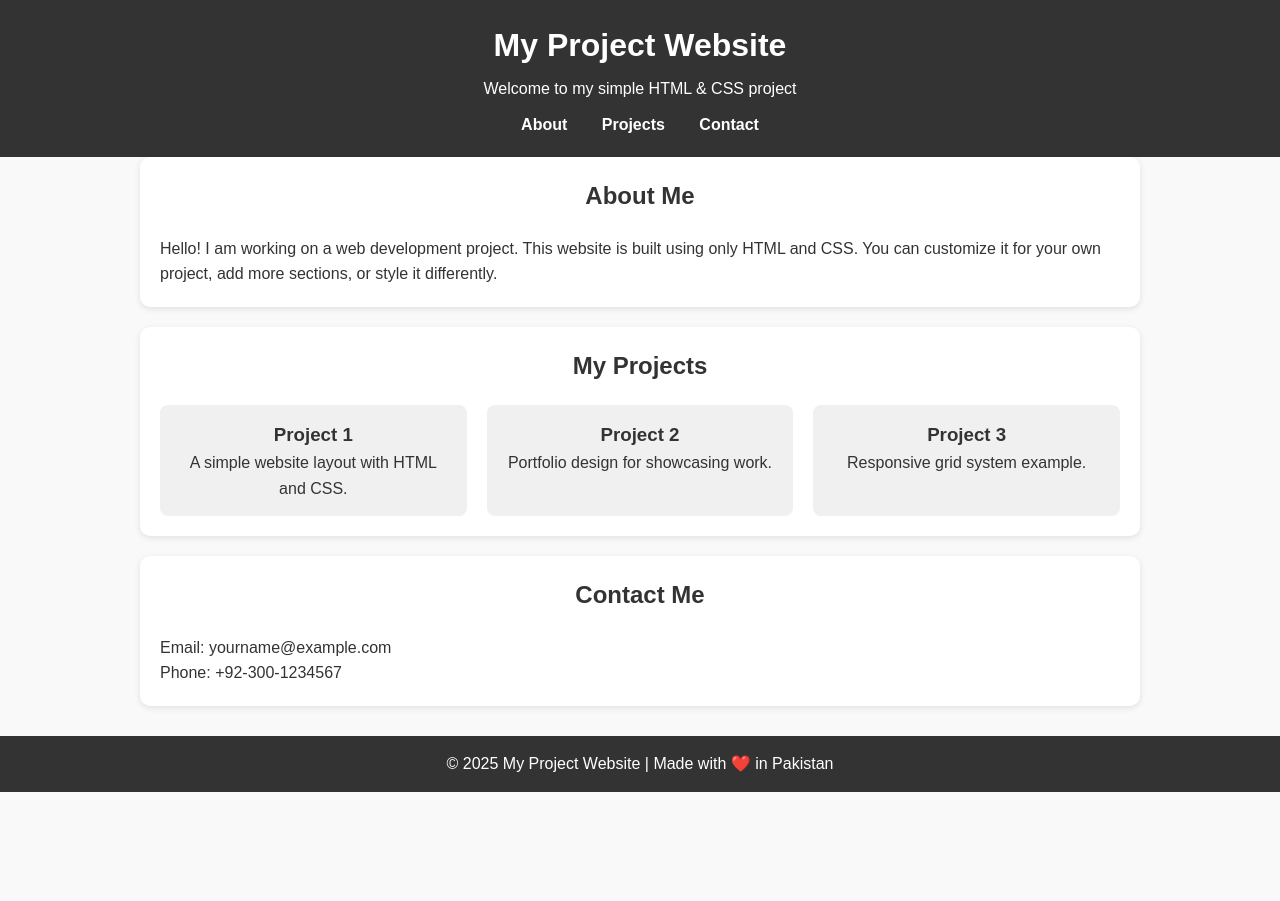
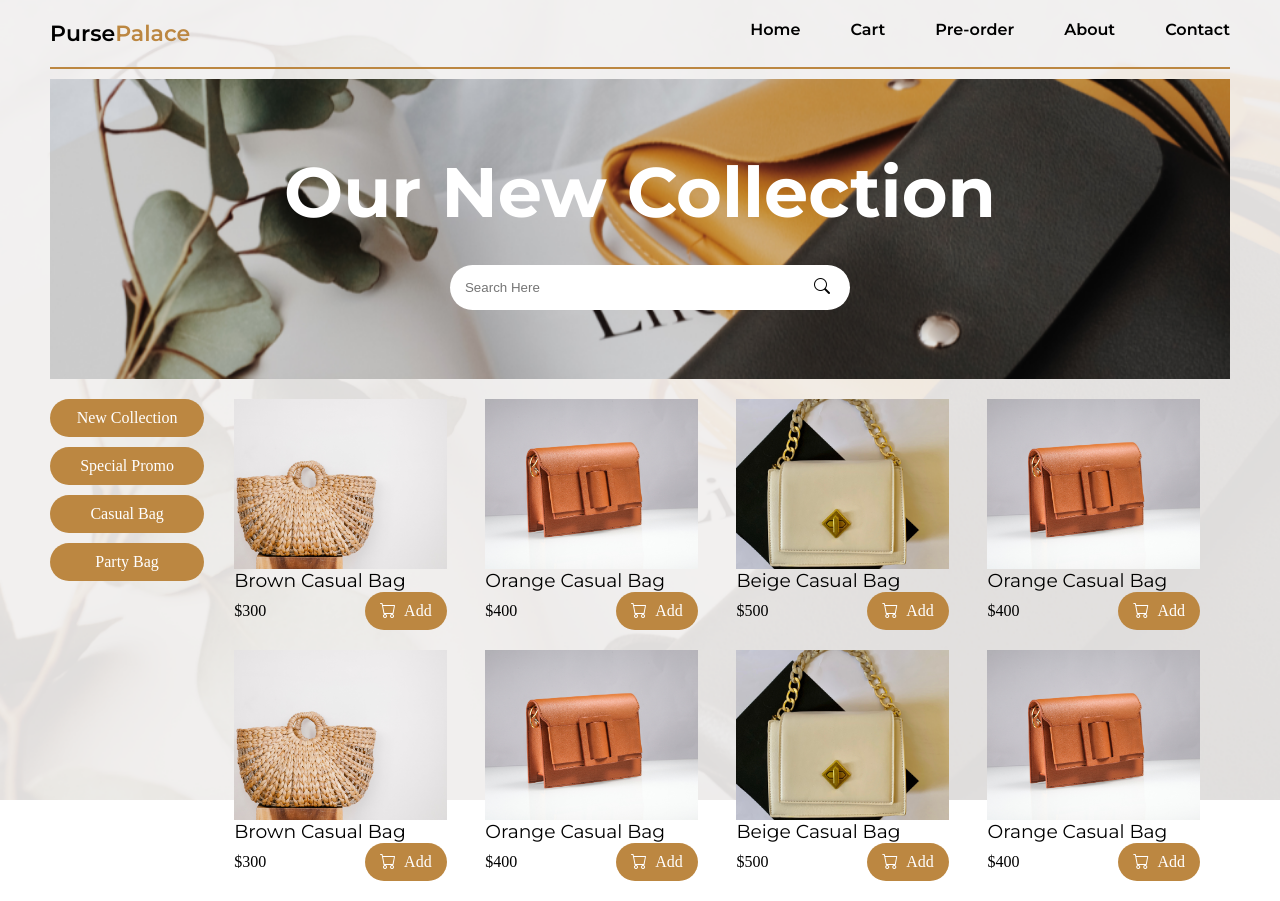
Before and after one commit to areebaathar1705-hue/new, a plain HTML site: page index.html in a window 1280 px wide. Before the commit the page ends 800 px from the top, so only its background shows below. Drawn offline with nearby package versions, Linux system fonts and the light colour scheme.

Commit message:
my website

```diff
--- a/index.html
+++ b/index.html
@@ -1,143 +1,179 @@
 <!DOCTYPE html>
 <html lang="en">
+
 <head>
-  <meta charset="UTF-8">
-  <meta name="viewport" content="width=device-width, initial-scale=1.0">
-  <title>My Project Website</title>
-  <style>
-    /* Reset some default styles */
-    * {
-      margin: 0;
-      padding: 0;
-      box-sizing: border-box;
-      font-family: Arial, sans-serif;
-    }
+    <title>My Website</title>
+    <link rel="stylesheet" href="./style.css">
+    <link rel="stylesheet" href="https://cdn.jsdelivr.net/npm/bootstrap-icons@1.13.1/font/bootstrap-icons.min.css">
+</head>
 
-    body {
-      line-height: 1.6;
-      background: #f9f9f9;
-      color: #333;
-    }
-
-    header {
-      background: #333;
-      color: #fff;
-      padding: 20px 0;
-      text-align: center;
-    }
-
-    header h1 {
-      margin-bottom: 5px;
-    }
-
-    nav {
-      margin-top: 10px;
-    }
-
-    nav a {
-      color: #fff;
-      margin: 0 15px;
-      text-decoration: none;
-      font-weight: bold;
-    }
-
-    nav a:hover {
-      color: #ff9800;
-    }
-
-    section {
-      padding: 40px 20px;
-      max-width: 1000px;
-      margin: auto;
-    }
-
-    section h2 {
-      margin-bottom: 20px;
-      text-align: center;
-      color: #333;
-    }
-
-    .about, .projects, .contact {
-      background: #fff;
-      margin-bottom: 20px;
-      border-radius: 10px;
-      padding: 20px;
-      box-shadow: 0px 2px 6px rgba(0,0,0,0.1);
-    }
-
-    .projects-grid {
-      display: grid;
-      grid-template-columns: repeat(auto-fit, minmax(250px, 1fr));
-      gap: 20px;
-    }
-
-    .card {
-      background: #f0f0f0;
-      padding: 15px;
-      border-radius: 8px;
-      text-align: center;
-      transition: transform 0.3s;
-    }
-
-    .card:hover {
-      transform: scale(1.05);
-      background: #ff9800;
-      color: #fff;
-    }
-
-    footer {
-      background: #333;
-      color: #fff;
-      text-align: center;
-      padding: 15px;
-      margin-top: 30px;
-    }
-  </style>
-</head>
 <body>
-
+    <div class="container">
+        <!-- Header Section -->
         <header>
-    <h1>My Project Website</h1>
-    <p>Welcome to my simple HTML & CSS project</p>
             <nav>
-      <a href="#about">About</a>
-      <a href="#projects">Projects</a>
-      <a href="#contact">Contact</a>
+                <div class="logo montserrat-400">Purse<span>Palace</span></div>
+                <ul class="montserrat-400">
+                    <li>
+                        <a href="#">Home</a>
+                    </li>
+                    <li>
+                        <a href="#">Cart</a>
+                    </li>
+                    <li>
+                        <a href="#">Pre-order</a>
+                    </li>
+                    <li>
+                        <a href="#">About</a>
+                    </li>
+                    <li>
+                        <a href="#">Contact</a>
+                    </li>
+                </ul>
             </nav>
         </header>
-
-  <section id="about" class="about">
-    <h2>About Me</h2>
-    <p>Hello! I am working on a web development project. This website is built using only HTML and CSS. You can customize it for your own project, add more sections, or style it differently.</p>
-  </section>
-
-  <section id="projects" class="projects">
-    <h2>My Projects</h2>
-    <div class="projects-grid">
-      <div class="card">
-        <h3>Project 1</h3>
-        <p>A simple website layout with HTML and CSS.</p>
+        <!-- Banner Section -->
+        <section>
+            <div class="banner">
+                <div class="banner-inner">
+                    <h1 class="montserrat-700">Our New Collection</h1>
+                    <div class="search">
+                        <input type="text" placeholder="Search Here">
+                        <i class="bi bi-search"></i>
                     </div>
-      <div class="card">
-        <h3>Project 2</h3>
-        <p>Portfolio design for showcasing work.</p>
-      </div>
-      <div class="card">
-        <h3>Project 3</h3>
-        <p>Responsive grid system example.</p>
                 </div>
             </div>
         </section>
+        <!-- Product Section -->
+        <section class="products">
+            <!-- Left side -->
+            <div class="left">
+                <ul>
+                    <li>
+                        <a href="#">New Collection</a>
+                    </li>
+                    <li>
+                        <a href="#">Special Promo</a>
+                    </li>
+                    <li>
+                        <a href="#">Casual Bag</a>
+                    </li>
+                    <li>
+                        <a href="#">Party Bag</a>
+                    </li>
+                </ul>
+            </div>
+            <!-- Right Side -->
+            <div class="right">
+                <div class="box">
+                    <div class="img-container">
+                        <img src="./images/bag1.png" alt="">
+                    </div>
+                    <h3 class="montserrat-400 " >Brown Casual Bag</h3>
+                    <div class="price">
+                        <span>$300</span>
+                        <div>
+                            <i class="bi bi-cart"></i>
+                            <span>Add</span>
+                        </div>
 
-  <section id="contact" class="contact">
-    <h2>Contact Me</h2>
-    <p>Email: yourname@example.com</p>
-    <p>Phone: +92-300-1234567</p>
+                    </div>
+                </div>
+                <div class="box">
+                    <div class="img-container">
+                        <img src="./images/bag2.png" alt="">
+                    </div>
+                    <h3 class="montserrat-400 ">Orange Casual Bag</h3>
+                    <div class="price">
+                        <span>$400</span>
+                        <div>
+                            <i class="bi bi-cart"></i>
+                            <span>Add</span>
+                        </div>
+                    </div>
+                </div>
+                <div class="box">
+                    <div class="img-container">
+                        <img src="./images/bag3.png" alt="">
+                    </div>
+                    <h3 class="montserrat-400 ">Beige Casual Bag</h3>
+                    <div class="price">
+                        <span>$500</span>
+                        <div>
+                            <i class="bi bi-cart"></i>
+                            <span>Add</span>
+                        </div>
+                    </div>
+                </div>
+                <div class="box">
+                    <div class="img-container">
+                        <img src="./images/bag2.png" alt="">
+                    </div>
+                    <h3 class="montserrat-400 ">Orange Casual Bag</h3>
+                    <div class="price">
+                        <span>$400</span>
+                        <div>
+                            <i class="bi bi-cart"></i>
+                            <span>Add</span>
+                        </div>
+                    </div>
+                </div>
+                <div class="box">
+                    <div class="img-container">
+                        <img src="./images/bag1.png" alt="">
+                    </div>
+                    <h3 class="montserrat-400 " >Brown Casual Bag</h3>
+                    <div class="price">
+                        <span>$300</span>
+                        <div>
+                            <i class="bi bi-cart"></i>
+                            <span>Add</span>
+                        </div>
+                    </div>
+                </div>
+                <div class="box">
+                    <div class="img-container">
+                        <img src="./images/bag2.png" alt="">
+                    </div>
+                    <h3 class="montserrat-400 ">Orange Casual Bag</h3>
+                    <div class="price">
+                        <span>$400</span>
+                        <div>
+                            <i class="bi bi-cart"></i>
+                            <span>Add</span>
+                        </div>
+                    </div>
+                </div>
+                <div class="box">
+                    <div class="img-container">
+                        <img src="./images/bag3.png" alt="">
+                    </div>
+                    <h3 class="montserrat-400 ">Beige Casual Bag</h3>
+                    <div class="price">
+                        <span>$500</span>
+                        <div>
+                            <i class="bi bi-cart"></i>
+                            <span>Add</span>
+                        </div>
+                    </div>
+                </div>
+                <div class="box">
+                    <div class="img-container">
+                        <img src="./images/bag2.png" alt="">
+                    </div>
+                    <h3 class="montserrat-400 ">Orange Casual Bag</h3>
+                    <div class="price">
+                        <span>$400</span>
+                        <div>
+                            <i class="bi bi-cart"></i>
+                            <span>Add</span>
+                        </div>
+                    </div>
+                </div>
+
+            </div>
         </section>
+    </div>
+</body>
 
-  <footer>
-    <p>&copy; 2025 My Project Website | Made with ❤️ in Pakistan</p>
-  </footer>
-
-</body>
 </html>
--- /dev/null
+++ b/style.css
@@ -0,0 +1,178 @@
+@import url('https://fonts.googleapis.com/css2?family=Montserrat:ital,wght@0,100..900;1,100..900&display=swap');
+
+/* <weight>: Use a value from 100 to 900
+<uniquifier>: Use a unique and descriptive class name */
+
+.montserrat-400 {
+  font-family: "Montserrat", sans-serif;
+  font-optical-sizing: auto;
+  font-weight: 400;
+  font-style: normal;
+}
+.montserrat-700 {
+  font-family: "Montserrat", sans-serif;
+  font-optical-sizing: auto;
+  font-weight: 700;
+  font-style: normal;
+}
+
+*{
+    margin: 0;
+    padding: 0;
+    box-sizing: border-box;
+}
+.container{
+    /* just for showing that div is made we use bgcolor or border
+    background-color: red; */
+
+    height: 100vh;
+    background-image: url(./images/background.png);
+
+    /* agar image choti hogi to wo repeat hogi to ye usy full page per repeat nahi hony dega
+    background-repeat: no-repeat;  */
+
+    /* agar pic ko full page per lana ho to cover use karean gy */
+    background-size: cover;
+    padding: 0px 50px;
+}
+
+/* Header css */
+header nav{
+    /* background-color: red; */
+    display: flex;
+    justify-content: space-between;
+    padding: 20px 0px;
+    border-bottom: 2px solid #BC8741 ;
+    margin-bottom: 10px;
+}
+.logo{
+    font-weight: 600;
+    cursor: pointer;
+    font-size: 22px;
+}
+.logo span{
+    color: #BC8741;
+}
+header nav ul{
+    display: flex;
+    list-style: none;
+    gap: 50px;
+}
+header nav ul li a{
+    text-decoration: none;
+    color: black;
+    font-weight: 600;
+}
+header nav ul li a:hover{
+    color: #BC8741;
+}
+
+/* banner section css */
+.banner{
+    background-image: url(./images/banner.png);
+    height: 300px;
+    background-repeat: no-repeat;
+    background-size: cover;
+    background-position: center;
+    display: flex;
+    justify-content: center;
+    align-items: center;
+}
+.banner-inner{
+    text-align: center;
+}
+.banner h1{
+    font-size: 70px;
+    color: white;
+}
+.banner input:focus{
+    outline: none;
+}
+.banner input{
+    border: none;
+    padding: 15px;
+    margin-top: 30px;
+    width: 400px;
+    border-radius: 50px;
+}
+.search i{
+    margin-left: -40px;
+    cursor: pointer;
+}
+
+/* products section  left css */
+.products{
+    margin-top: 20px;
+    display: flex;
+}
+.products .left{
+    width: 300px;
+}
+.products ul{
+    list-style: none;
+}
+.products ul li{
+    margin-bottom: 10px;
+}
+.products ul li a{
+    background-color: #BC8741;
+    text-decoration: none;
+    color: white;
+    display: block;
+    padding: 10px 15px;
+    border-radius: 50px;
+    text-align: center;
+}
+.products ul li a:hover{
+    background-color: white;
+    color: #BC8741;
+}
+
+/* product section right css */
+.right{
+    padding: 0px 30px;
+    display: flex;
+    justify-content: space-between;
+    flex-wrap: wrap;
+}
+.right .box{
+    width: 22%;
+    margin-bottom: 20px;
+
+}
+.right .box .img-container{
+    height: 170px;
+}
+.right .box .img-container img{
+    width: 100%;
+    height: 100%;
+    object-fit: cover;
+}
+.right .box .price{
+    display: flex;
+    justify-content: space-between;
+    align-items: center;
+}
+.right .box .h3{
+    margin: 10px 0px;
+}
+.price i{
+    margin-right: 5px;
+}
+.price div{
+    background-color: #BC8741;
+    padding: 10px 15px;
+    border-radius: 50px;
+    cursor: pointer;
+    color: white;
+}
+
+/* Responsive Design for tablet/ipad */
+@media screen and (max-width: 900px) and (min-width: 601px){
+
+}
+
+/* Responsive Design for mobile */
+@media screen and (max-width: 600px) and (min-width: 0px){
+
+}
```
Also changed, not shown: images/background.png (added), images/bag1.png (added), images/bag2.png (added), images/bag3.png (added), images/banner.png (added). Lines whose indentation alone changed are shown as unchanged.
